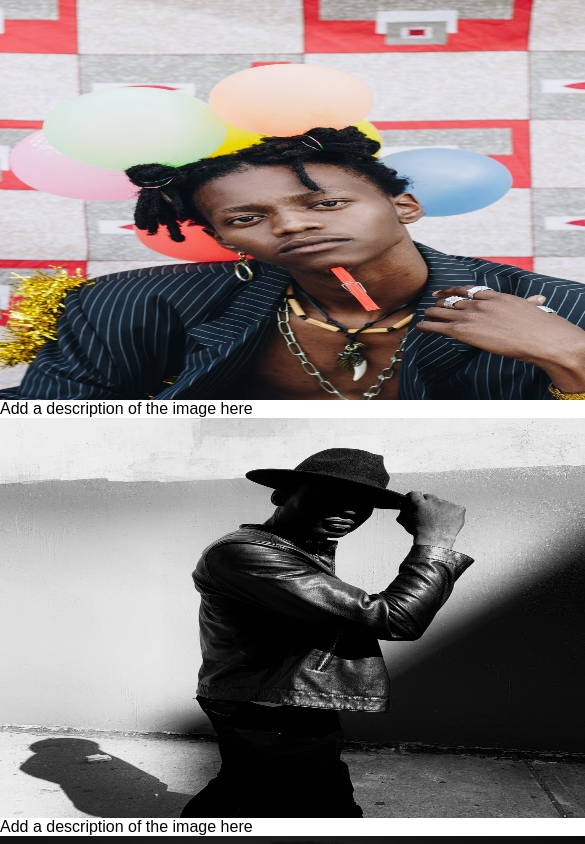
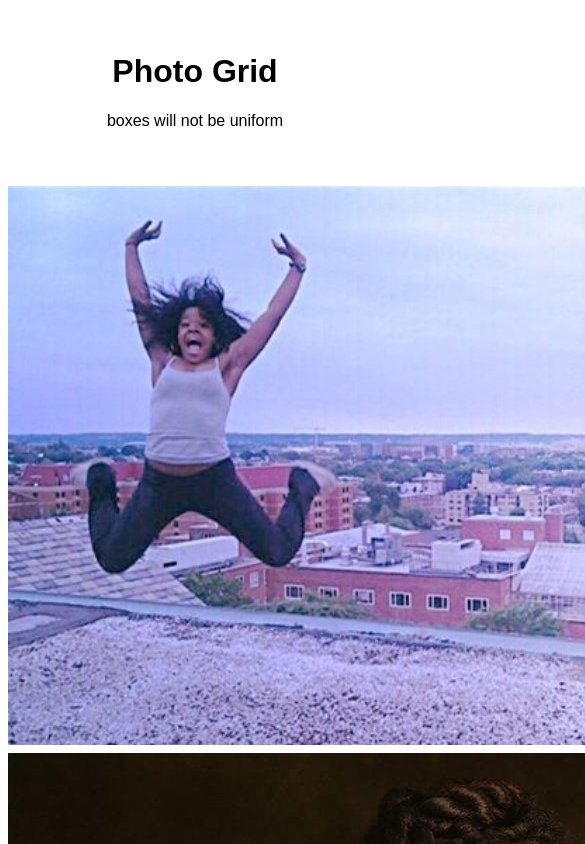
Before and after one commit to ImaniLynne/LACRM-Coding-Fellwoship-2021, a plain HTML site: page alphaPersonal.html in a window 390 px wide. Shown: the top 844 px of the page, 585 px wide, since content can reach past the window. Drawn offline with Linux system fonts and the light colour scheme.

Commit message:
personalProject
working on responsive phot gallery, not tey successful, images are too big, pictures not responsive, header is responsive, hover not working, need multiple rows only have one so far

```diff
--- a/alpha.css
+++ b/alpha.css
@@ -1,4 +1,4 @@
-#gallery {
+/* #gallery {
     line-height:0;
     -webkit-column-count:5;
     -webkit-column-gap:5px;
@@ -9,18 +9,18 @@
     row-gap: 5px;
     grid-row-start:5;
 
- }
-#gallery img {
+ } */
+/* #gallery img {
     width: 100%;
     height: auto;
     margin-bottom:5px; /* to match column gap */
- }
+ /* }
  #gallery img:hover {
     filter:grayscale();
  }
  {
     box-sizing: border-box;
-  }
+  } */ */
 
   /* Style the body */
   body {
@@ -64,28 +64,28 @@
 
   /* Create two unequal columns that sits next to each other */
   /* Sidebar/left column */
-  .side {
+.side {
     flex: 30%;
     background-color: #f1f1f1;
     padding: 20px;
   }
 
   /* Main column */
-  .main {
+.main {
     flex: 70%;
     background-color: white;
     padding: 20px;
   }
 
   /* Fake image, just for this example */
-  .fakeimg {
+.fakeimg {
     background-color: #aaa;
     width: 100%;
     padding: 20px;
   }
 
   /* Footer */
-  .footer {
+.footer {
     padding: 20px;
     text-align: center;
     background: #ddd;
@@ -93,7 +93,54 @@
 
   /* Responsive layout - when the screen is less than 700px wide, make the two columns stack on top of each other instead of next to each other */
   @media screen and (max-width: 700px) {
-    .row, .navbar {
+.row, .navbar {
       flex-direction: column;
     }
   }
+  {
+    box-sizing: border-box;
+  }
+
+  body {
+    margin: 0;
+    font-family: Arial;
+  }
+
+  .header {
+    text-align: center;
+    padding: 32px;
+  }
+
+  .row {
+    display: flex;
+    flex-wrap: wrap;
+    padding: 0 4px;
+  }
+
+  /* Create four equal columns that sits next to each other */
+  .column {
+    flex: 25%;
+    max-width: 25%;
+    padding: 0 4px;
+  }
+
+  .column img {
+    margin-top: 8px;
+    vertical-align: middle;
+  }
+
+  /* Responsive layout - makes a two column-layout instead of four columns */
+  @media (max-width: 800px) {
+    .column {
+      flex: 50%;
+      max-width: 50%;
+    }
+  }
+
+  /* Responsive layout - makes the two columns stack on top of each other instead of next to each other */
+  @media (max-width: 600px) {
+    .column {
+      flex: 100%;
+      max-width: 100%;
+    }
+  }
--- a/alphaPersonal.html
+++ b/alphaPersonal.html
@@ -1,57 +1,123 @@
 
-    <link rel="stylesheet" href="alpha.css">
+    <link rel="stylesheet" href="betaStyle.css">
 
-<div class="gallery">
+<!-- <div class="gallery">
     <!-- <a target="_blank" href="img_5terre.jpg"> -->
-      <img src="images/stock6.jpeg" alt="Cinque Terre" width="600" height="400">
+      <!-- <img src="images/stock6.jpeg" alt="Cinque Terre" width="600" height="400">
     </a>
     <div class="desc">Add a description of the image here</div>
   </div>
 
-  <div class="gallery">
+  <div class="gallery"> -->
     <!-- <a target="_blank" href="img_forest.jpg"> -->
-      <img src="images/stock7.jpeg" alt="Forest" width="600" height="400">
+      <!-- <img src="images/stock7.jpeg" alt="Forest" width="600" height="400">
     </a>
     <div class="desc">Add a description of the image here</div>
   </div>
 
-  <div class="gallery">
+  <div class="gallery"> -->
     <!-- <a target="_blank" href="img_lights.jpg"> -->
-      <img src="images/stock8.jpeg" alt="Northern Lights" width="600" height="400">
+      <!-- <img src="images/stock8.jpeg" alt="Northern Lights" width="600" height="400">
     </a>
     <div class="desc">Add a description of the image here</div>
   </div>
 
-  <div class="gallery">
+  <div class="gallery"> -->
     <!-- <a target="_blank" href="img_mountains.jpg"> -->
-      <img src="images/stocj9.jpeg" alt="Mountains" width="500" height="333">
+      <!-- <img src="images/stocj9.jpeg" alt="Mountains" width="500" height="333">
     </a>
     <div class="desc">Add a description of the image here</div>
   </div>
-  <div class="gallery">
+  <div class="gallery"> -->
     <!-- <a target="_blank" href="img_5terre.jpg"> -->
-      <img src="images/stock6.jpeg" alt="Cinque Terre" width="600" height="400">
+      <!-- <img src="images/stock6.jpeg" alt="Cinque Terre" width="600" height="400">
     </a>
     <div class="desc">Add a description of the image here</div>
   </div>
 
-  <div class="gallery">
+  <div class="gallery"> -->
     <!-- <a target="_blank" href="img_forest.jpg"> -->
-      <img src="images/stock7.jpeg" alt="Forest" width="600" height="400">
+      <!-- <img src="images/stock7.jpeg" alt="Forest" width="600" height="400">
     </a>
     <div class="desc">Add a description of the image here</div>
   </div>
 
-  <div class="gallery">
+  <div class="gallery"> -->
     <!-- <a target="_blank" href="img_lights.jpg"> -->
-      <img src="images/stock8.jpeg" alt="Northern Lights" width="600" height="400">
+      <!-- <img src="images/stock8.jpeg" alt="Northern Lights" width="600" height="400">
     </a>
     <div class="desc">Add a description of the image here</div>
   </div>
 
-  <div class="gallery">
+  <div class="gallery"> -->
     <!-- <a target="_blank" href="img_mountains.jpg"> -->
-      <img src="images/stocj9.jpeg" alt="Mountains" width="500" height="333">
+      <!-- <img src="images/stocj9.jpeg" alt="Mountains" width="500" height="333">
     </a>
     <div class="desc">Add a description of the image here</div>
+  </div> -->
+
+  <div class="header">
+      <h1>Photo Grid</h1>
+      <p>boxes will not be uniform</p>
   </div>
+
+  <div class="row">
+      <div class="column">
+        <img src="images/smile3.jpg" style="widh:100%">
+        <img src="images/stock1.jpeg" style="widh:100%">
+        <img src="images/stock2.jpeg" style="widh:100%">
+        <img src="images/stock3.jpeg" style="widh:100%">
+        <img src="images/stock4.jpeg" style="widh:100%">
+        <img src="images/stock5.jpeg" style="widh:100%">
+        <img src="images/stock6.jpeg" style="widh:100%">
+
+        <style>
+            {
+              box-sizing: border-box;
+            }
+
+            body {
+              margin: 0;
+              font-family: Arial;
+            }
+
+            .header {
+              text-align: center;
+              padding: 32px;
+            }
+
+            .row {
+              display: flex;
+              flex-wrap: wrap;
+              padding: 0 4px;
+            }
+
+            /* Create four equal columns that sits next to each other */
+            .column {
+              flex: 25%;
+              max-width: 25%;
+              padding: 0 4px;
+            }
+
+            .column img {
+              margin-top: 8px;
+              vertical-align: middle;
+            }
+
+            /* Responsive layout - makes a two column-layout instead of four columns */
+            @media (max-width: 800px) {
+              .column {
+                flex: 50%;
+                max-width: 50%;
+              }
+            }
+
+            /* Responsive layout - makes the two columns stack on top of each other instead of next to each other */
+            @media (max-width: 600px) {
+              .column {
+                flex: 100%;
+                max-width: 100%;
+              }
+            }
+            </style>
+  </div>
--- /dev/null
+++ b/betaStyle.css
@@ -0,0 +1,51 @@
+betaStyle.css
+<style>
+{
+  box-sizing: border-box;
+}
+
+body {
+  margin: 0;
+  font-family: Arial;
+}
+
+.header {
+  text-align: center;
+  padding: 32px;
+}
+
+.row {
+  display: flex;
+  flex-wrap: wrap;
+  padding: 0 4px;
+}
+
+/* Create four equal columns that sits next to each other */
+.column {
+  flex: 25%;
+  max-width: 25%;
+  padding: 0 4px;
+}
+
+.column img {
+  margin-top: 8px;
+  vertical-align: middle;
+}
+
+/* Responsive layout - makes a two column-layout instead of four columns */
+@media (max-width: 800px) {
+  .column {
+    flex: 50%;
+    max-width: 50%;
+  }
+}
+
+/* Responsive layout - makes the two columns stack on top of each other instead of next to each other */
+@media (max-width: 600px) {
+  .column {
+    flex: 100%;
+    max-width: 100%;
+  }
+}
+</style>
+<body>
--- a/personalBlog.css
+++ b/personalBlog.css
@@ -1,5 +1,5 @@
 body{
-    background-color: #1d93d3f1;
+    background-color: peachpuff;
 }
 
 /* bluring the image */
```
Also changed, not shown: images/photoGrid attempt 1.JPG (added).
